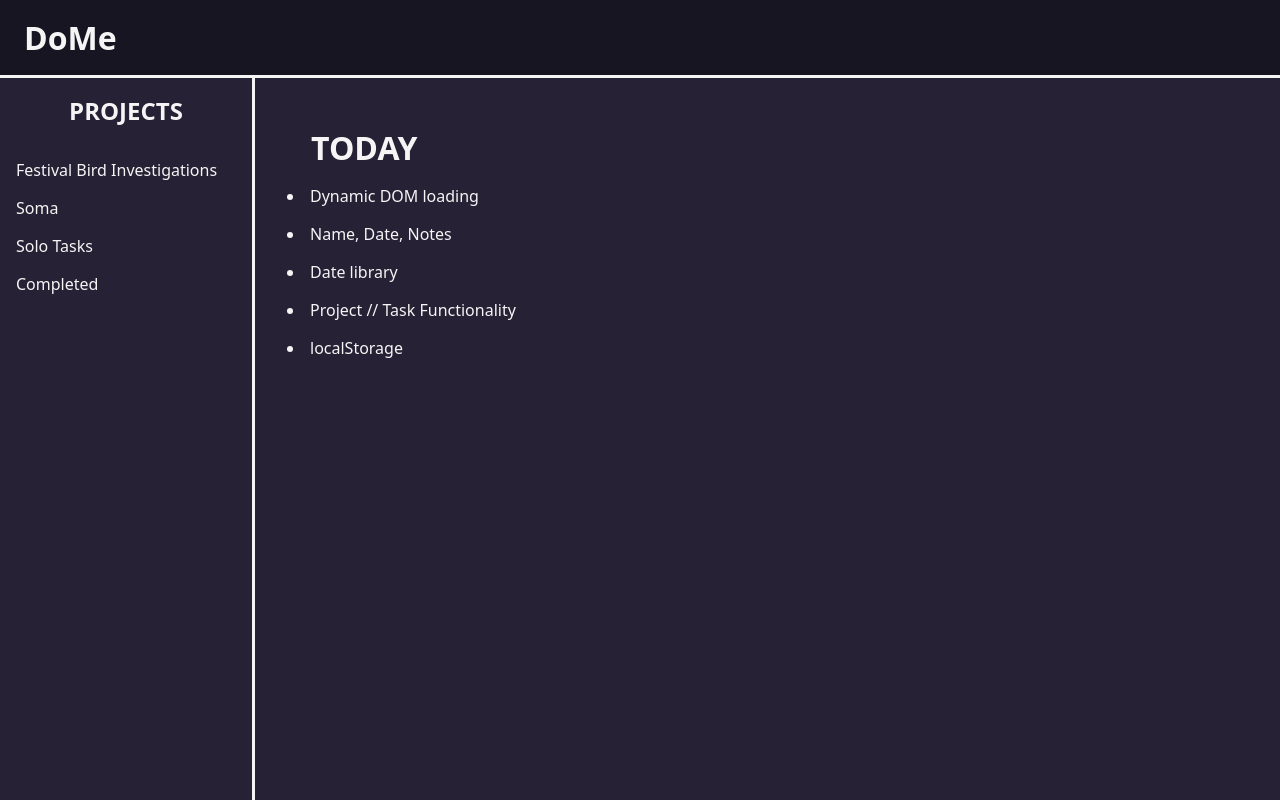
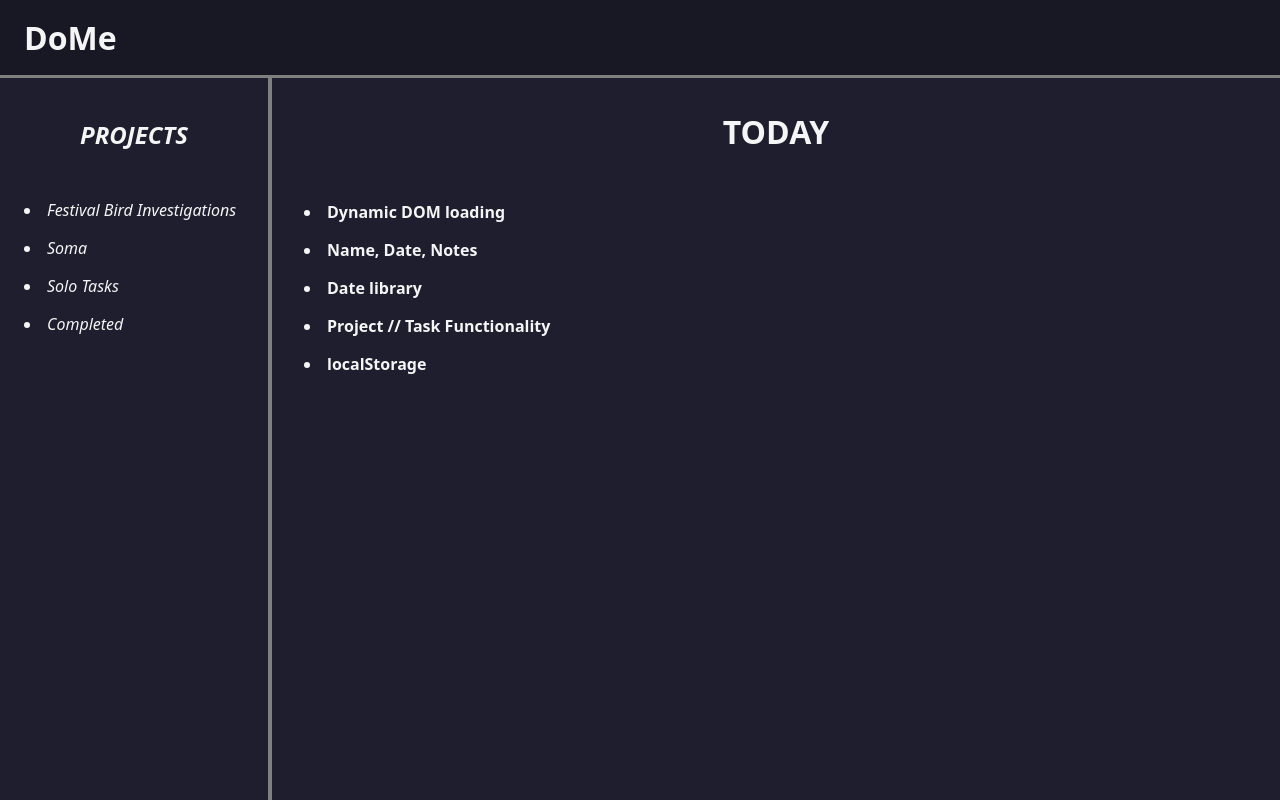
Before and after one commit to BeingIsBecoming/to-do-list, a website built with webpack: page src/template.html in a window 1280 px wide. Built offline with nearby package versions, Linux system fonts and the light colour scheme.

Commit message:
Update styling for clarity of functionality.

```diff
--- a/src/greeting.js
+++ b/src/greeting.js
@@ -1 +1 @@
-export const greeting = "До свидания";
+export const greeting = "Raiders of the Lost Lark";
--- a/src/styles.css
+++ b/src/styles.css
@@ -5,19 +5,29 @@
 }
 
 body {
-    background-color: rgb(38, 33, 52);
+    background-color: rgb(30,30,46);
     display: flex;
     flex-direction: column;
     height: 100vh;
 }
 
 header {
-    border-bottom: 3px solid whitesmoke;
-    background-color: rgb(24, 21, 34);
+    border-bottom: 3px solid gray;
+    background-color:  rgb(24,24,37);
     width: 100%;
 }
 
-h1 {
+main h1 {
+    text-align: center;
+    color: whitesmoke;
+    margin-bottom: 3rem;
+}
+
+.list-container {
+    margin-top: 2rem;
+}
+
+header h1 {
     color: whitesmoke;
     margin-left: .5rem;
     padding: 1rem;
@@ -25,6 +35,8 @@ h1 {
 
 h2 {
     text-align: center;
+    font-style: italic;
+    padding: 1rem;
 }
 
 .layout {
@@ -33,9 +45,14 @@ h2 {
 }
 
 aside {
-    border-right: 3px solid whitesmoke;
+    border-right: 4px solid gray;
     width: 220px;
-    padding: 1rem;
+    padding: 1.5rem;
+}
+
+aside li {
+    font-weight: 500;
+    font-style: italic;
 }
 
 ul {
@@ -53,3 +70,7 @@ main {
     flex: 1;
     padding: 2rem;
 }
+
+main li {
+    font-weight: 800;
+}
--- a/src/template.html
+++ b/src/template.html
@@ -12,20 +12,22 @@
     <div class="layout">
         <aside>
             <h2>PROJECTS</h2>
-            <ul>
+            <div class="list-container">
                 <li>Festival Bird Investigations</li>
                 <li>Soma</li>
                 <li>Solo Tasks</li>
                 <li>Completed</li>
-            </ul>
+            </div>
         </aside>
         <main>
             <h1>TODAY</h1>
-            <li>Dynamic DOM loading</li>
-            <li>Name, Date, Notes</li>
-            <li>Date library</li>
-            <li>Project // Task Functionality</li>
-            <li>localStorage</li>
+            <div class="list-container">
+                <li>Dynamic DOM loading</li>
+                <li>Name, Date, Notes</li>
+                <li>Date library</li>
+                <li>Project // Task Functionality</li>
+                <li>localStorage</li>
+            </div>
         </main>
     </div>
 </body>
```
